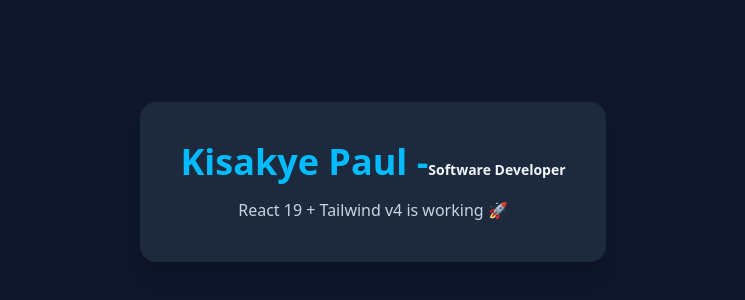
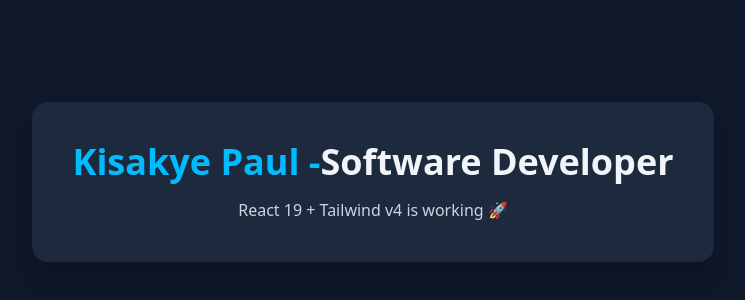
Before and after one commit to PaulDeveloper73/Kisakye-Paul-Elite-Portifolio, a React (Vite) app: page / in a window 1280 px wide. Shown: the part 218-518 px from the top of the page, without its empty margins (267-1012 px from the left). Built offline with nearby package versions, Linux system fonts and the light colour scheme.

Commit message:
Added more styles

```diff
--- a/src/App.tsx
+++ b/src/App.tsx
@@ -4,7 +4,7 @@
       <div className="bg-slate-800 p-10 rounded-2xl shadow-xl text-center">
         <h1 className="text-4xl font-bold text-sky-400">
           <span>Kisakye Paul -</span>
-          <span className="text-slate-100 text-sm">Software Developer</span>
+          <span className="text-slate-100 text-md ">Software Developer</span>
         </h1>
         <p className="mt-4 text-slate-300">React 19 + Tailwind v4 is working 🚀</p>
       </div>
```
